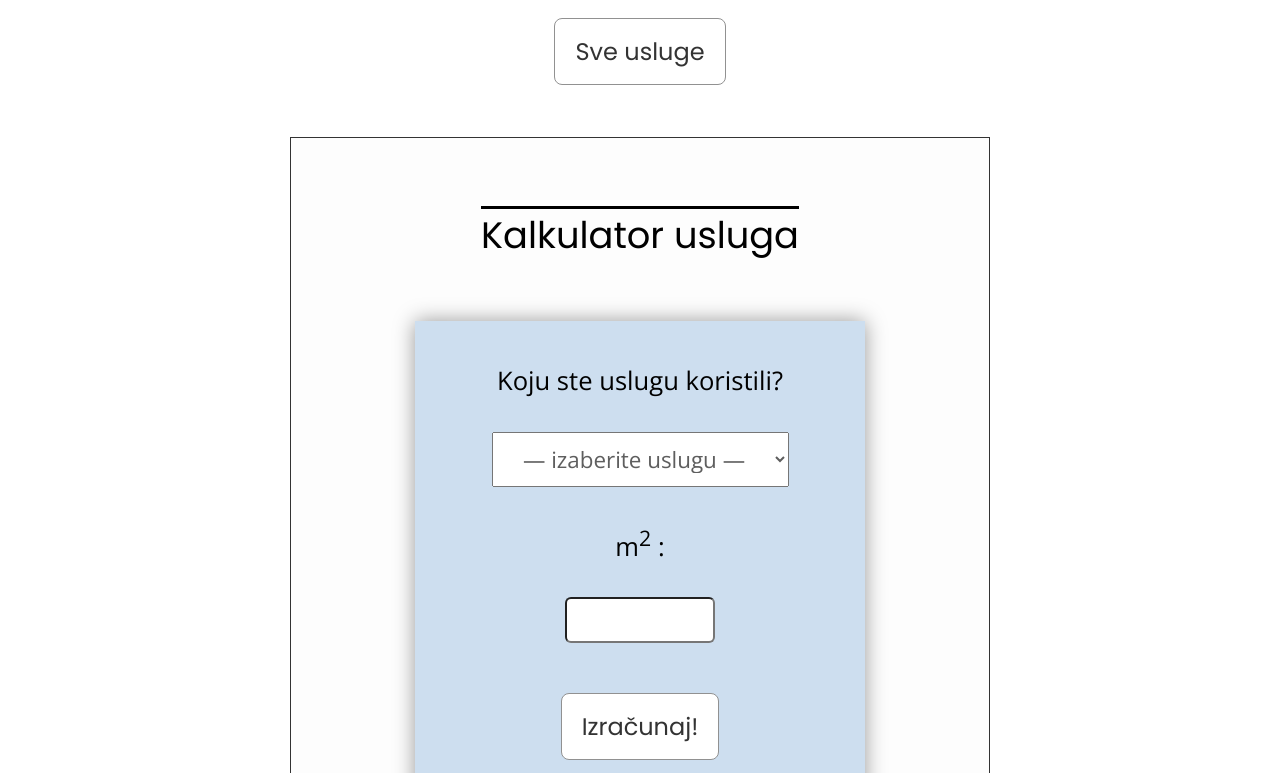
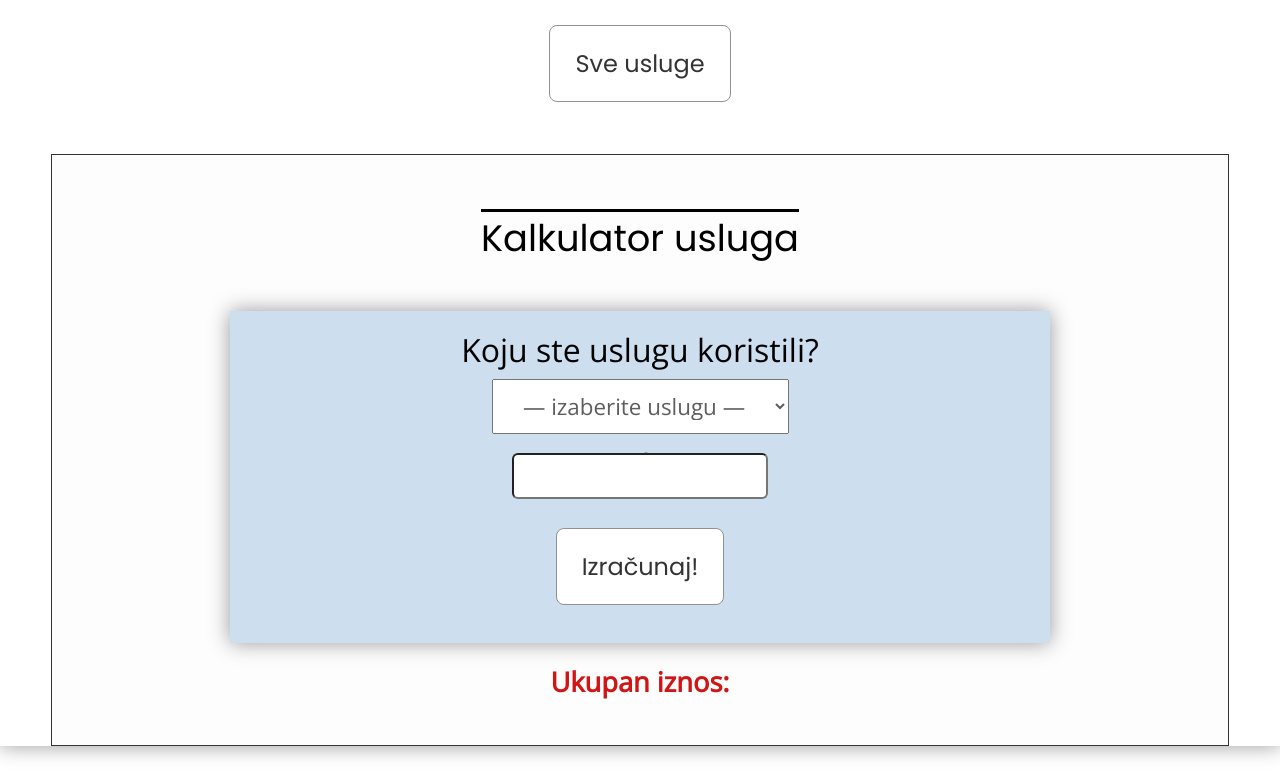
Before and after one commit to cehicm/ozon-site, a website: page index.html in a window 1280 px wide. Shown: the part 1340-2113 px from the top of the page. Drawn offline with nearby package versions, Linux system fonts and the light colour scheme.

Commit message:
finished responsive >=800

```diff
--- a/index.html
+++ b/index.html
@@ -183,7 +183,7 @@
             <button id="calculate" class="btn-primary">Izračunaj!</button>
           </form>
 
-          <p>
+          <p class="result-span">
             Ukupan iznos:
           </p>
           <span class="result-span"></span>
--- a/src/scss/abstracts/_mixins.scss
+++ b/src/scss/abstracts/_mixins.scss
@@ -11,6 +11,14 @@
 @mixin content-main-style {
     font-family: "Open Sans", Impact, Haettenschweiler, sans-serif;
     font-weight: 200;
+
+    @include breakpoint(phablet) {
+        font-size: 1.5rem;
+    }
+
+    @include breakpoint(tablet) {
+        font-size: 2rem;
+    }
 }
 
 // color-coding mixins
--- a/src/scss/base/_typography.scss
+++ b/src/scss/base/_typography.scss
@@ -4,6 +4,10 @@
 a {
     text-decoration: none;
     font-family: "Poppins";
+
+    &:hover {
+        text-decoration: underline;
+    }
 }
 
 ul {
@@ -28,11 +32,18 @@ thead {
 .select-calc,
 .find-us,
 .footer-main,
-.about-us-text {
+.about-us-text,
+.result-span {
     @include mixins.content-main-style;
     text-align-last: center;
 }
 
+//Header Styles
+.flex-header {
+    @include mixins.breakpoint(phablet) {
+        font-size: 1.3rem;
+    }
+}
 .flex-contact-info {
     p,
     a {
@@ -46,9 +57,13 @@ thead {
     }
 }
 
+// Nav Styles
 .item {
     @include mixins.breakpoint(phablet) {
         font-size: 1.5rem;
+    }
+    @include mixins.breakpoint(tablet) {
+        font-size: 1.7rem;
     }
 }
 
@@ -56,16 +71,39 @@ thead {
     @include mixins.breakpoint(tablet) {
         font-size: 2rem;
     }
+
+    @include mixins.breakpoint(tablet) {
+        font-size: 2.5rem;
+    }
 }
 
+//Carousel Styles
+.carousel-text {
+    font-family: "Poppins";
+    font-weight: bolder;
+    color: variables.$white;
+    font-size: 2rem;
+    text-align: center;
+
+    @include mixins.breakpoint(tablet) {
+        font-size: 2.5rem;
+    }
+}
+
+// Table Styles
 .services-calc {
     @include mixins.content-main-style;
     text-align-last: center;
-    p {
-        font-size: 1.2rem;
+    .result-span {
+        font-size: 0.9rem;
         font-weight: 900;
+        color: rgb(207, 21, 21);
+
+        @include mixins.breakpoint(phablet) {
+            font-size: 1.2rem;
+        }
         @include mixins.breakpoint(tablet) {
-            font-size: 1.4rem;
+            font-size: 1.7rem;
         }
     }
 }
@@ -79,8 +117,7 @@ thead {
         font-size: 2rem;
     }
 }
-//Form Type Styles
-
+//Form  Styles
 .services-calc-form {
     .select-calc,
     .select-calc:invalid {
@@ -102,31 +139,16 @@ thead {
 
     label {
         line-height: 0;
-        font-size: 1.4rem;
 
         @include mixins.breakpoint(phablet) {
-            font-size: 1.3rem;
             font-weight: 400;
         }
         @include mixins.breakpoint(tablet) {
-            font-size: 1.6rem;
         }
     }
 
     input {
         font-size: 1.2rem;
-    }
-}
-
-.carousel-text {
-    font-family: "Poppins";
-    font-weight: bolder;
-    color: variables.$white;
-    font-size: 2rem;
-    text-align: center;
-
-    @include mixins.breakpoint(tablet) {
-        font-size: 2.5rem;
     }
 }
 
@@ -179,7 +201,7 @@ thead {
         font-size: 1.1rem;
     }
 
-    @include mixins.breakpoint(phablet) {
-        font-size: 1.4rem;
+    @include mixins.breakpoint(tablet) {
+        font-size: 1.5rem;
     }
 }
--- a/src/scss/components/_buttons.scss
+++ b/src/scss/components/_buttons.scss
@@ -32,3 +32,9 @@
         padding: 15px 20px;
     }
 }
+
+@include mixins.breakpoint(tablet) {
+    .btn-primary {
+        padding: 20px 25px;
+    }
+}
--- a/src/scss/layout/_flex.scss
+++ b/src/scss/layout/_flex.scss
@@ -13,20 +13,13 @@
 }
 
 .services-calc-form {
-    @include mixins.breakpoint(phablet) {
-        justify-content: space-evenly;
-    }
+    justify-content: space-evenly;
 }
 .flex-header,
 .menu {
     display: flex;
     flex-direction: row;
     justify-content: space-between;
-    @include mixins.breakpoint(phablet) {
-        .flex-header {
-            padding: 10px 30px;
-        }
-    }
 }
 
 .menu {
--- a/src/scss/layout/_forms.scss
+++ b/src/scss/layout/_forms.scss
@@ -5,16 +5,15 @@
     box-shadow: 0 0 20px rgba(0, 0, 0, 0.4);
 
     .services-calc {
-        width: 320px;
+        width: 100%;
         margin-top: 27px;
-        padding-top: 40px;
         align-items: center;
         background-color: #fdfdfd;
         border: 1px solid variables.$black;
 
         @include mixins.breakpoint(phablet) {
-            height: 580px;
-            width: 500px;
+            height: 74vh;
+            width: 80vw;
             justify-content: space-evenly;
             padding: 5px;
 
@@ -25,37 +24,31 @@
         }
 
         @include mixins.breakpoint(tablet) {
-            width: 700px;
-            height: 800px;
-        }
-
-        p {
-            padding-top: 20px;
-            padding-bottom: 10px;
+            width: 92vw;
         }
 
         .result-span {
-            color: rgb(243, 10, 10);
-            margin-bottom: 10px;
+            padding-top: 20px;
+            padding-bottom: 10px;
         }
     }
 }
 
 .services-calc-form {
-    height: 250px;
-    justify-content: center;
-    align-items: center;
+    height: 43vh;
+    // width: 33wv;
     padding: 6px 20px;
     margin-top: 10px;
     background-color: #cddeef;
     box-shadow: 0 0 20px rgba(0, 0, 0, 0.4);
 
     @include mixins.breakpoint(phablet) {
-        height: 500px;
+        height: 53vh;
+        width: 46vh;
     }
 
     @include mixins.breakpoint(tablet) {
-        width: 450px;
+        width: 64vw;
         padding: 30px;
     }
 
@@ -78,14 +71,14 @@
     }
 
     .calc-form-input {
+        width: 25vw;
         padding: 5px 10px;
-        width: 70%;
         border-radius: 6px;
 
         @include mixins.breakpoint(tablet) {
+            margin-top: -27px;
             padding: 10px;
-            margin-top: 20px;
-            width: 150px;
+            width: 20vw;
         }
     }
 }
--- a/src/scss/layout/_header.scss
+++ b/src/scss/layout/_header.scss
@@ -11,7 +11,7 @@
     }
 
     @include mixins.breakpoint(phablet) {
-        font-size: 1.3rem;
+        padding: 10px 30px;
 
         .header-image {
             width: 15vw;
@@ -29,6 +29,3 @@
         overflow: hidden;
     }
 }
-a:hover {
-    text-decoration: underline;
-}
--- a/src/scss/pages/_home.scss
+++ b/src/scss/pages/_home.scss
@@ -16,13 +16,12 @@
         @include mixins.white-t-black-bg;
         padding: 15px 0;
         @include mixins.breakpoint(phablet) {
-            height: 380px;
             padding: 35px;
         }
 
         @include mixins.breakpoint(tablet) {
-            height: 400px;
-            padding: 30px;
+            height: 51vh;
+            padding-top: 110px;
         }
     }
 }
@@ -43,12 +42,11 @@
 
         @include mixins.breakpoint(phablet) {
             padding: 47px 20px;
-            height: 130px;
+            height: 17vh;
         }
 
         @include mixins.breakpoint(tablet) {
-            height: 150px;
-            padding: 62px;
+            padding: 80px 20px;
         }
 
         i {
@@ -59,7 +57,7 @@
 }
 
 .map-location {
-    height: 300px;
+    height: 38vh;
     margin-top: 30px;
     overflow: scroll;
     @include mixins.breakpoint(phablet) {
@@ -68,18 +66,17 @@
     }
 
     .map-iframe {
-        width: 320px;
-        height: 400px;
+        height: 51vh;
+        width: 100%;
         border: 0;
 
         @include mixins.breakpoint(phablet) {
-            height: 400px;
             overflow: hidden;
-            width: 580px;
+            width: 190vw;
 
-            @include mixins.breakpoint(tablet) {
-                width: 800px;
-            }
+            // @include mixins.breakpoint(tablet) {
+            //     width: 105vw;
+            // }
         }
     }
 }
```
Also changed, not shown: dist/style.css, 1 other file.
